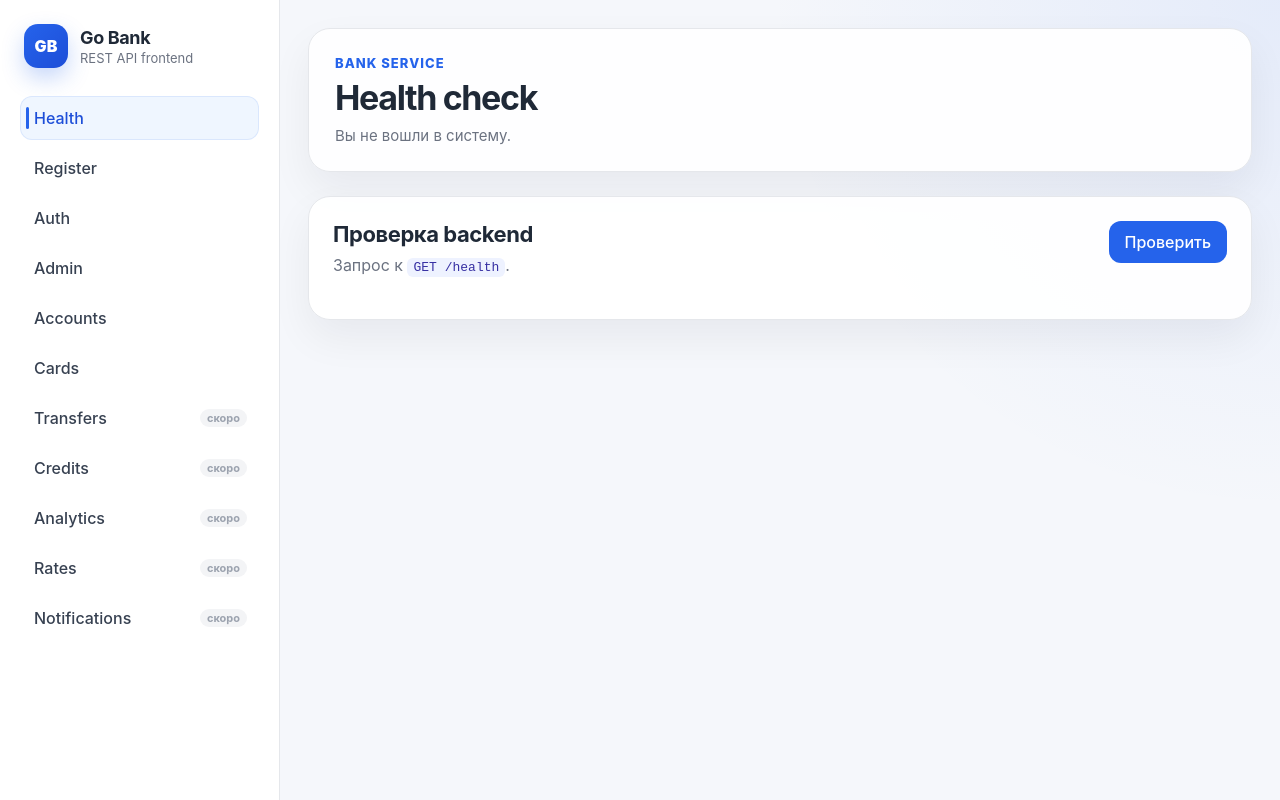
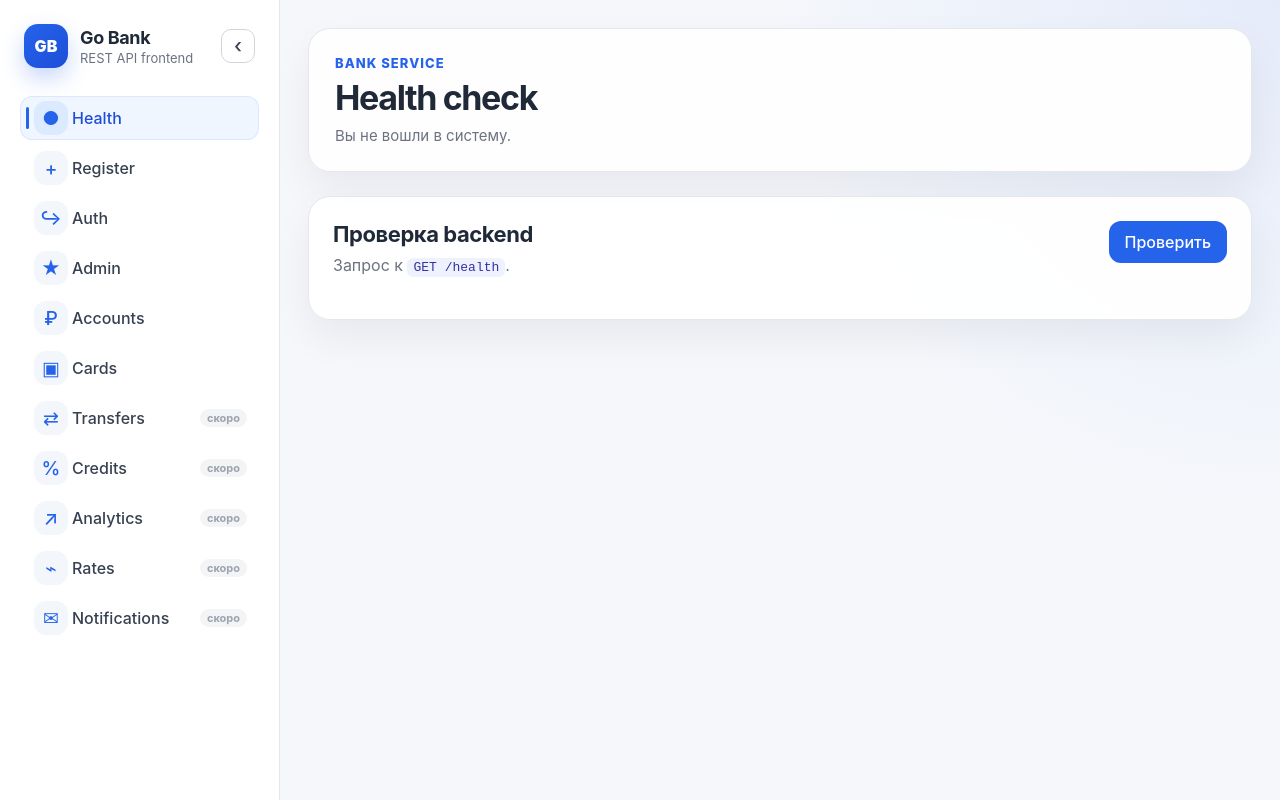
Before and after one commit to vkuryndin/GoBankService, a React (Vite) app in the folder web/: page / in a window 1280 px wide. Built offline with nearby package versions, Linux system fonts and the light colour scheme.

Commit message:
sidebar imnproved

```diff
--- a/web/src/App.css
+++ b/web/src/App.css
@@ -5,7 +5,7 @@
 .app {
   min-height: 100vh;
   display: grid;
-  grid-template-columns: 280px 1fr;
+  grid-template-columns: var(--sidebar-width, 280px) 1fr;
   background:
     radial-gradient(circle at top right, rgba(37, 99, 235, 0.08), transparent 34%),
     #f5f7fb;
@@ -13,6 +13,8 @@
 }
 
 .sidebar {
+  position: relative;
+  min-width: 0;
   min-height: 100vh;
   padding: 24px 20px;
   border-right: 1px solid #e5e7eb;
@@ -21,7 +23,8 @@
 }
 
 .brand {
-  display: flex;
+  display: grid;
+  grid-template-columns: 44px minmax(0, 1fr) 34px;
   align-items: center;
   gap: 12px;
   margin-bottom: 28px;
@@ -41,17 +44,45 @@
   box-shadow: 0 10px 22px rgba(37, 99, 235, 0.25);
 }
 
+.brandText {
+  min-width: 0;
+}
+
 .brand strong {
   display: block;
+  overflow: hidden;
   font-size: 18px;
   letter-spacing: -0.02em;
+  text-overflow: ellipsis;
+  white-space: nowrap;
 }
 
 .brand span {
   display: block;
+  overflow: hidden;
   margin-top: 2px;
   color: #6b7280;
   font-size: 13px;
+  text-overflow: ellipsis;
+  white-space: nowrap;
+}
+
+.sidebarToggle {
+  width: 34px;
+  min-height: 34px;
+  padding: 0;
+  border: 1px solid #d1d5db;
+  border-radius: 10px;
+  background: #ffffff;
+  color: #374151;
+  font-size: 20px;
+  line-height: 1;
+}
+
+.sidebarToggle:hover {
+  background: #f9fafb;
+  color: #1d4ed8;
+  box-shadow: 0 8px 18px rgba(15, 23, 42, 0.08);
 }
 
 .menu {
@@ -61,11 +92,12 @@
 
 .menuItem {
   position: relative;
-  display: flex;
+  display: grid;
   width: 100%;
   min-height: 44px;
+  grid-template-columns: 28px minmax(0, 1fr) auto;
   align-items: center;
-  justify-content: space-between;
+  gap: 10px;
   padding: 0 12px 0 14px;
   border-radius: 12px;
   background: transparent;
@@ -113,6 +145,25 @@
   height: 22px;
 }
 
+.menuIcon {
+  display: inline-flex;
+  width: 34px;
+  height: 34px;
+  align-items: center;
+  justify-content: center;
+  border-radius: 12px;
+  background: #f3f6fb;
+  color: #2563eb;
+  font-size: 19px;
+  line-height: 1;
+}
+
+.menuText {
+  overflow: hidden;
+  text-overflow: ellipsis;
+  white-space: nowrap;
+}
+
 .menuItem small {
   padding: 2px 7px;
   border-radius: 999px;
@@ -122,10 +173,108 @@
   font-weight: 700;
 }
 
+.menuItem.active .menuIcon,
+.menuItem:hover .menuIcon {
+  background: #dbeafe;
+}
+
 .menuItem.active small,
 .menuItem:hover small {
   background: #dbeafe;
   color: #2563eb;
+}
+
+.sidebarResizer {
+  position: absolute;
+  top: 0;
+  right: -4px;
+  width: 8px;
+  height: 100%;
+  cursor: col-resize;
+  z-index: 5;
+}
+
+.sidebarResizer::after {
+  content: '';
+  position: absolute;
+  top: 24px;
+  right: 3px;
+  width: 2px;
+  height: calc(100% - 48px);
+  border-radius: 999px;
+  background: transparent;
+  transition: background 0.18s ease;
+}
+
+.sidebarResizer:hover::after {
+  background: #bfdbfe;
+}
+
+.sidebarCollapsed .sidebar {
+  padding: 24px 16px;
+}
+
+.sidebarCollapsed .brand {
+  grid-template-columns: 44px;
+  justify-content: center;
+  gap: 10px;
+  padding: 0;
+}
+
+.sidebarCollapsed .brandText {
+  display: none;
+}
+
+.sidebarCollapsed .sidebarToggle {
+  width: 34px;
+  margin: 10px auto 0;
+  grid-column: 1;
+}
+
+.sidebarCollapsed .menuItem {
+  min-height: 54px;
+  grid-template-columns: 1fr;
+  justify-items: center;
+  padding: 0;
+}
+
+.sidebarCollapsed .menuItem::before {
+  left: -6px;
+}
+
+.sidebarCollapsed .menuText,
+.sidebarCollapsed .menuItem small {
+  display: none;
+}
+
+.sidebarCollapsed .menuItem::after {
+  content: attr(data-tooltip);
+  position: absolute;
+  left: calc(100% + 12px);
+  top: 50%;
+  z-index: 20;
+  min-width: max-content;
+  padding: 7px 10px;
+  border: 1px solid #e5e7eb;
+  border-radius: 10px;
+  background: #111827;
+  color: #ffffff;
+  font-size: 13px;
+  opacity: 0;
+  pointer-events: none;
+  transform: translateY(-50%) translateX(-4px);
+  transition:
+    opacity 0.16s ease,
+    transform 0.16s ease;
+}
+
+.sidebarCollapsed .menuItem:hover::after {
+  opacity: 1;
+  transform: translateY(-50%) translateX(0);
+}
+
+.sidebarCollapsed .sidebarResizer {
+  display: none;
 }
 
 .content {
@@ -670,6 +819,24 @@ td {
     border-bottom: 1px solid #e5e7eb;
   }
 
+  .sidebarResizer {
+    display: none;
+  }
+
+  .sidebarCollapsed .brand {
+    grid-template-columns: 44px 34px;
+    justify-content: start;
+  }
+
+  .sidebarCollapsed .brandText {
+    display: none;
+  }
+
+  .sidebarCollapsed .sidebarToggle {
+    margin: 0;
+    grid-column: auto;
+  }
+
   .menu {
     grid-template-columns: repeat(2, minmax(0, 1fr));
   }
--- a/web/src/App.tsx
+++ b/web/src/App.tsx
@@ -1,5 +1,5 @@
 import { useEffect, useMemo, useState } from 'react'
-import type { FormEvent } from 'react'
+import type { CSSProperties, FormEvent, MouseEvent as ReactMouseEvent } from 'react'
 import './App.css'
 
 type MenuKey =
@@ -149,6 +149,9 @@ type PredictBalanceResponse = {
 }
 
 const tokenStorageKey = 'bank_service_token'
+const minSidebarWidth = 220
+const maxSidebarWidth = 420
+const collapsedSidebarWidth = 88
 
 const emptyState: RequestState = {
   loading: false,
@@ -160,72 +163,84 @@ const menuItems: Array<{
   key: MenuKey
   title: string
   description: string
+  icon: string
   implemented: boolean
 }> = [
   {
     key: 'health',
     title: 'Health',
     description: 'Проверка доступности backend',
+    icon: '●',
     implemented: true,
   },
   {
     key: 'register',
     title: 'Register',
     description: 'Регистрация пользователя',
+    icon: '+',
     implemented: true,
   },
   {
     key: 'auth',
     title: 'Auth',
     description: 'Login, logout и текущий пользователь',
+    icon: '↪',
     implemented: true,
   },
   {
     key: 'admin',
     title: 'Admin',
     description: 'Пользователи, сессии, блокировка счетов',
+    icon: '★',
     implemented: true,
   },
   {
     key: 'accounts',
     title: 'Accounts',
     description: 'Счета, deposit, withdraw, close',
+    icon: '₽',
     implemented: true,
   },
   {
     key: 'cards',
     title: 'Cards',
     description: 'Карты, выпуск, просмотр, оплата, перевод, закрытие',
+    icon: '▣',
     implemented: true,
   },
   {
     key: 'transfers',
     title: 'Transfers',
     description: 'Переводы между счетами',
+    icon: '⇄',
     implemented: false,
   },
   {
     key: 'credits',
     title: 'Credits',
     description: 'Проверка, оформление, график',
+    icon: '%',
     implemented: false,
   },
   {
     key: 'analytics',
     title: 'Analytics',
     description: 'Аналитика и прогноз баланса',
+    icon: '↗',
     implemented: false,
   },
   {
     key: 'rates',
     title: 'Rates',
     description: 'Ключевая ставка ЦБ РФ',
+    icon: '⌁',
     implemented: false,
   },
   {
     key: 'notifications',
     title: 'Notifications',
     description: 'SMTP test email',
+    icon: '✉',
     implemented: false,
   },
 ]
@@ -345,6 +360,8 @@ function getCardDisplayNumber(card: CardResponse): string {
 
 function App() {
   const [activeMenu, setActiveMenu] = useState<MenuKey>('health')
+  const [sidebarCollapsed, setSidebarCollapsed] = useState(false)
+  const [sidebarWidth, setSidebarWidth] = useState(280)
 
   const [token, setToken] = useState(() => localStorage.getItem(tokenStorageKey) || '')
   const [currentUser, setCurrentUser] = useState<CurrentUser | null>(null)
@@ -488,6 +505,30 @@ function App() {
     })
 
     return false
+  }
+
+  const startSidebarResize = (event: ReactMouseEvent<HTMLDivElement>) => {
+    if (sidebarCollapsed) {
+      return
+    }
+
+    event.preventDefault()
+
+    const startX = event.clientX
+    const startWidth = sidebarWidth
+
+    const handleMouseMove = (moveEvent: MouseEvent) => {
+      const nextWidth = startWidth + moveEvent.clientX - startX
+      setSidebarWidth(Math.min(maxSidebarWidth, Math.max(minSidebarWidth, nextWidth)))
+    }
+
+    const handleMouseUp = () => {
+      window.removeEventListener('mousemove', handleMouseMove)
+      window.removeEventListener('mouseup', handleMouseUp)
+    }
+
+    window.addEventListener('mousemove', handleMouseMove)
+    window.addEventListener('mouseup', handleMouseUp)
   }
 
   const selectedAccountIDNumber = (): number | null => {
@@ -1814,30 +1855,59 @@ function App() {
           ? 'Токен сохранён, пользователь ещё не проверен.'
           : 'Вы не вошли в систему.'
 
+  const appStyle = {
+    '--sidebar-width': sidebarCollapsed
+      ? `${collapsedSidebarWidth}px`
+      : `${sidebarWidth}px`,
+  } as CSSProperties
+
   return (
-    <main className="app">
+    <main
+      className={sidebarCollapsed ? 'app sidebarCollapsed' : 'app'}
+      style={appStyle}
+    >
       <aside className="sidebar">
         <div className="brand">
           <div className="brandMark">GB</div>
-          <div>
+          <div className="brandText">
             <strong>Go Bank</strong>
             <span>REST API frontend</span>
           </div>
+          <button
+            className="sidebarToggle"
+            type="button"
+            onClick={() => setSidebarCollapsed((value) => !value)}
+            title={sidebarCollapsed ? 'Развернуть меню' : 'Свернуть меню'}
+            aria-label={sidebarCollapsed ? 'Развернуть меню' : 'Свернуть меню'}
+          >
+            {sidebarCollapsed ? '›' : '‹'}
+          </button>
         </div>
 
-        <nav className="menu">
+        <nav className="menu" aria-label="Основное меню">
           {menuItems.map((item) => (
             <button
               key={item.key}
               className={activeMenu === item.key ? 'menuItem active' : 'menuItem'}
               type="button"
               onClick={() => setActiveMenu(item.key)}
+              data-tooltip={item.title}
+              title={sidebarCollapsed ? item.title : undefined}
             >
-              <span>{item.title}</span>
+              <span className="menuIcon" aria-hidden="true">{item.icon}</span>
+              <span className="menuText">{item.title}</span>
               {!item.implemented && <small>скоро</small>}
             </button>
           ))}
         </nav>
+
+        <div
+          className="sidebarResizer"
+          role="separator"
+          aria-orientation="vertical"
+          aria-label="Изменить ширину меню"
+          onMouseDown={startSidebarResize}
+        />
       </aside>
 
       <section className="content">
```
